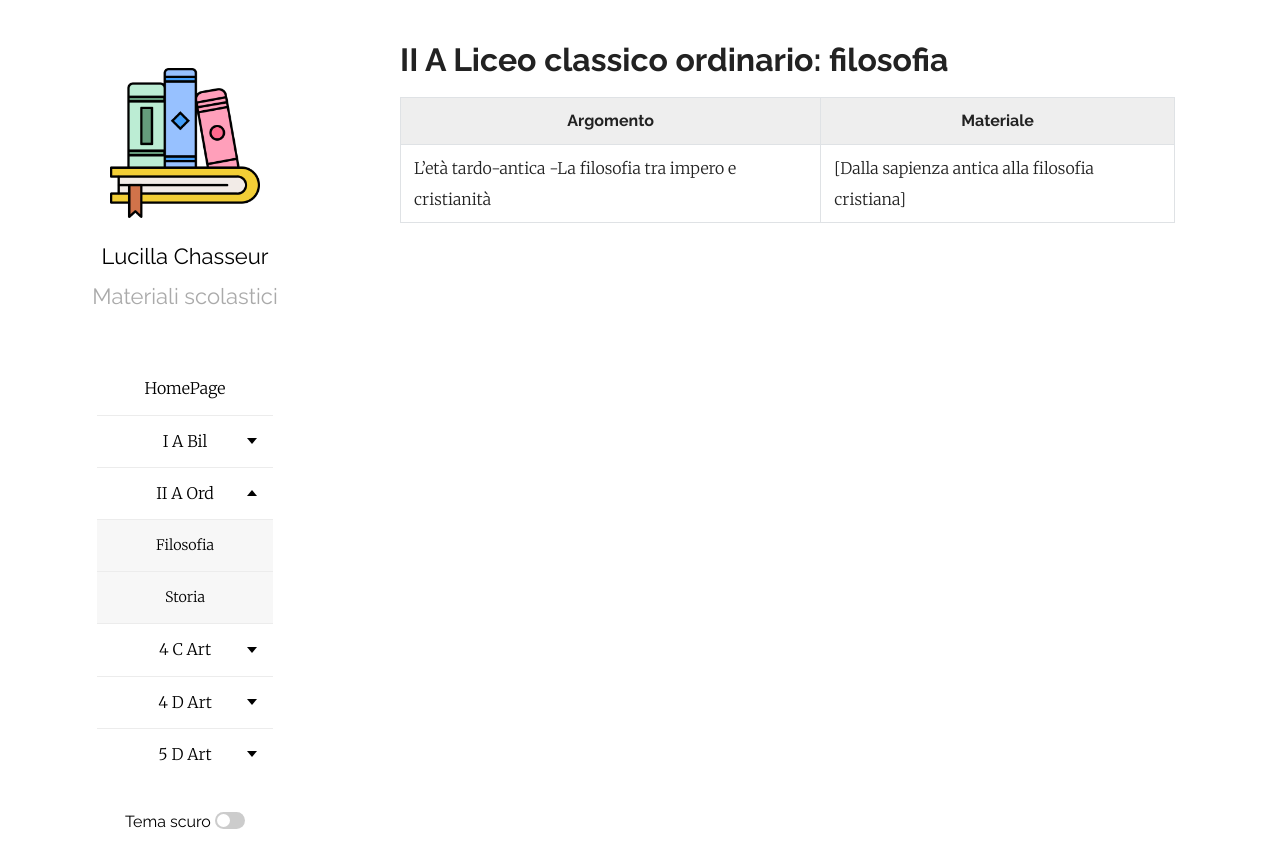
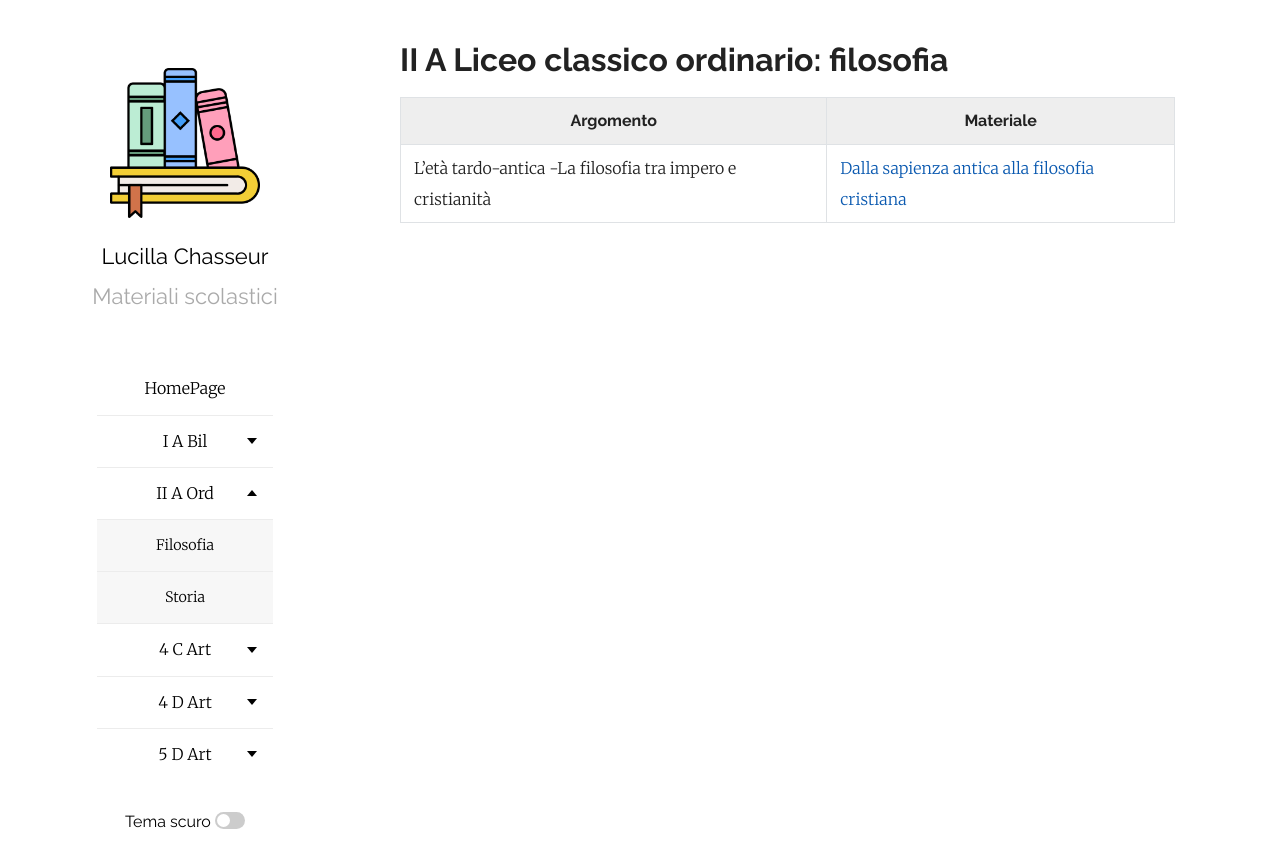
Before and after one commit to efemeridi/efemeridi.github.io, a Jekyll site: the page built from 2a_ord_filosofia.md, in a window 1280 px wide. Shown: the top 868 px of the page. Built offline with Jekyll 4.4.1, drawn with Linux system fonts in a browser that asks for light colours; our own code applies the rules of GitHub Pages for plain Markdown files; part of the change alters nothing that is shown.

```diff
--- a/2a_ord_filosofia.md
+++ b/2a_ord_filosofia.md
@@ -5,4 +5,4 @@ layout: page
 
 | Argomento | Materiale   |
 |-----------|-------------|
-|L'età tardo-antica -La filosofia tra impero e cristianità|[Dalla sapienza antica alla filosofia cristiana]
+|L'età tardo-antica -La filosofia tra impero e cristianità|[Dalla sapienza antica alla filosofia cristiana](/materiali/II_A_ord/filosofia/Dalla filo antica alla filo moderna_II_A_ordinario.pdf/)
```
